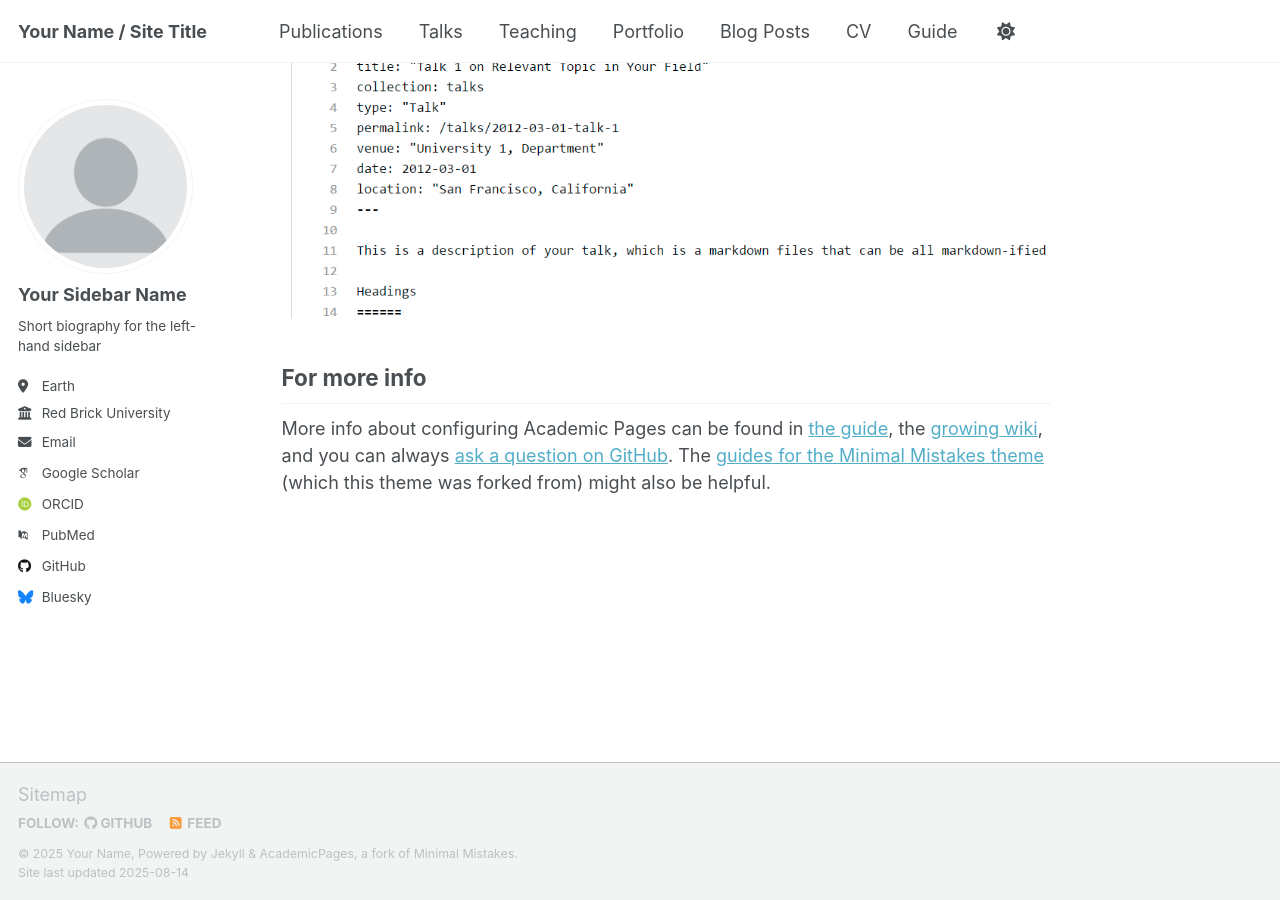
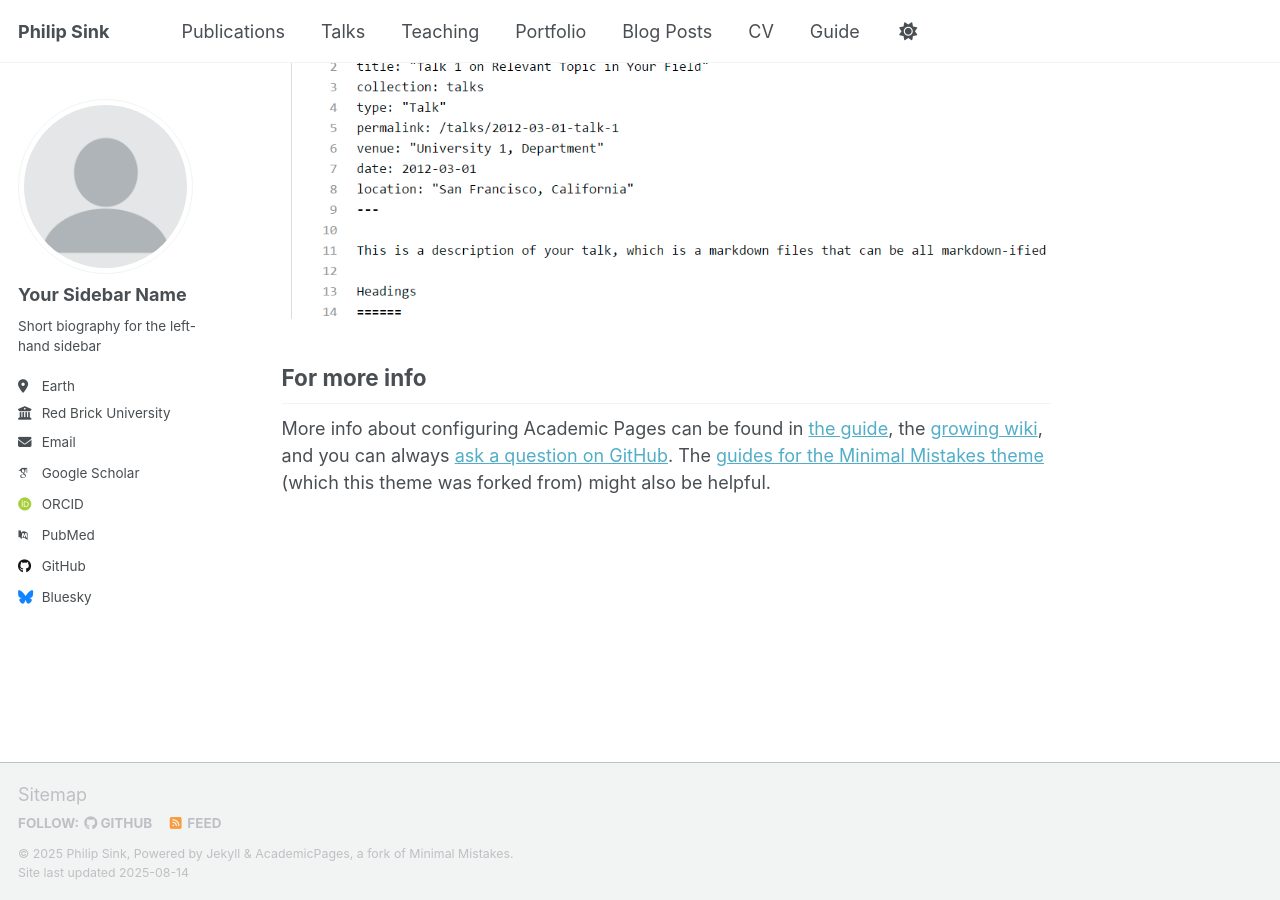
Before and after one commit to Philip-Sink/Philip-Sink.github.io, a Jekyll site: the page built from _pages/about.md, in a window 1280 px wide and 900 px high, scrolled down 2880 px. Built offline with Jekyll 4.4.1, drawn with Linux system fonts in a browser that asks for light colours; some web fonts are replaced; a script that is not in the unit is left out.

Commit message:
Update _config.yml

```diff
--- a/_config.yml
+++ b/_config.yml
@@ -9,11 +9,11 @@
 # Basic Site Settings
 locale                   : "en-US"
 site_theme               : "default" # Currently available options are "default", "air"
-title                    : "Your Name / Site Title"
+title                    : "Philip Sink"
 title_separator          : "-"
-name                     : &name "Your Name"
-description              : &description "personal description"
-url                      : https://academicpages.github.io # the base hostname & protocol for your site e.g. "https://[your GitHub username].github.io" or if you already have some other page hosted on Github then use "https://[your GitHub username].github.io/[Your Repo Name]"
+name                     : &name "Philip Sink"
+description              : &description "PhD Student in Logic, Computation, and Methodology at Carnegie Mellon University"
+url                      : https://Philip-Sink.github.io # the base hostname & protocol for your site e.g. "https://[your GitHub username].github.io" or if you already have some other page hosted on Github then use "https://[your GitHub username].github.io/[Your Repo Name]"
 baseurl                  : "" # the subpath of your site, e.g. "/blog"
 repository               : "academicpages/academicpages.github.io"
 
```
